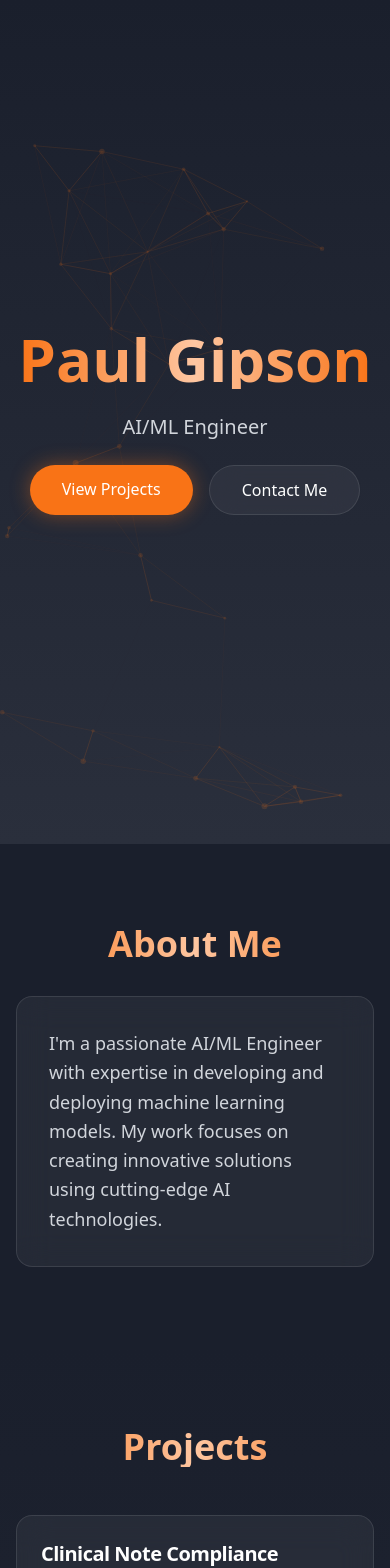
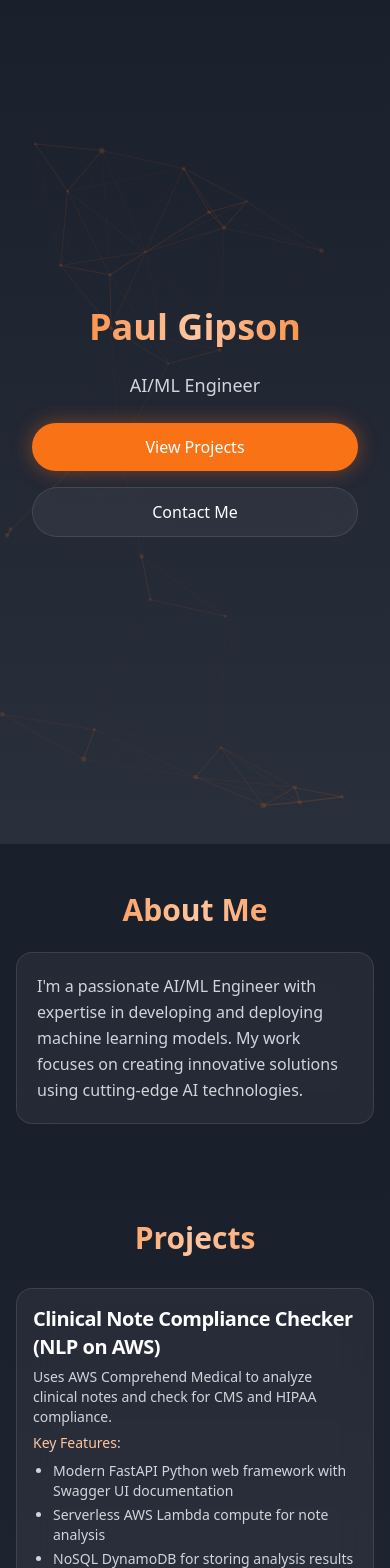
Before and after one commit to PaulCertified/main, a React (Vite) app: page / in a window 390 px wide. Shown: the top 1568 px of the page. Built offline with nearby package versions, Linux system fonts and the light colour scheme.

Commit message:
mobile responsive

```diff
--- a/src/components/AboutSection.tsx
+++ b/src/components/AboutSection.tsx
@@ -2,7 +2,7 @@ import { motion } from "framer-motion";
 
 const AboutSection = () => {
   return (
-    <section className="py-20 bg-[#1A1F2C]">
+    <section className="py-12 sm:py-16 md:py-20 bg-[#1A1F2C]">
       <div className="container mx-auto px-4">
         <motion.div
           initial={{ opacity: 0, y: 20 }}
@@ -11,11 +11,11 @@ const AboutSection = () => {
           viewport={{ once: true }}
           className="max-w-3xl mx-auto"
         >
-          <h2 className="text-4xl font-bold text-center mb-8 bg-clip-text text-transparent bg-gradient-to-r from-primary via-primary-light to-primary">
+          <h2 className="text-3xl sm:text-4xl font-bold text-center mb-6 sm:mb-8 bg-clip-text text-transparent bg-gradient-to-r from-primary via-primary-light to-primary">
             About Me
           </h2>
-          <div className="glass-effect p-8 rounded-lg">
-            <p className="text-lg text-gray-300 leading-relaxed">
+          <div className="glass-effect p-5 sm:p-8 rounded-lg">
+            <p className="text-base sm:text-lg text-gray-300 leading-relaxed">
               I'm a passionate AI/ML Engineer with expertise in developing and deploying machine learning models.
               My work focuses on creating innovative solutions using cutting-edge AI technologies.
             </p>
--- a/src/components/ContactSection.tsx
+++ b/src/components/ContactSection.tsx
@@ -1,4 +1,3 @@
-
 import { motion } from "framer-motion";
 import { Button } from "@/components/ui/button";
 import { Input } from "@/components/ui/input";
@@ -55,7 +54,7 @@ const ContactSection = () => {
   };
 
   return (
-    <section id="contact" className="py-20 bg-[#1A1F2C]">
+    <section id="contact" className="py-12 sm:py-16 md:py-20 bg-[#1A1F2C]">
       <div className="container mx-auto px-4">
         <motion.div
           initial={{ opacity: 0, y: 20 }}
@@ -64,10 +63,10 @@ const ContactSection = () => {
           viewport={{ once: true }}
           className="max-w-xl mx-auto"
         >
-          <h2 className="text-4xl font-bold text-center mb-8 bg-clip-text text-transparent bg-gradient-to-r from-primary via-primary-light to-primary">
+          <h2 className="text-3xl sm:text-4xl font-bold text-center mb-6 sm:mb-8 bg-clip-text text-transparent bg-gradient-to-r from-primary via-primary-light to-primary">
             Get in Touch
           </h2>
-          <div className="flex justify-center gap-6 mb-12">
+          <div className="flex justify-center gap-6 mb-8 sm:mb-12">
             <a href="mailto:paul.gipson@example.com" className="text-gray-300 hover:text-primary transition-colors duration-300">
               <Mail size={24} />
             </a>
@@ -78,8 +77,8 @@ const ContactSection = () => {
               <Github size={24} />
             </a>
           </div>
-          <div className="glass-effect p-8 rounded-lg">
-            <form onSubmit={handleSubmit} className="space-y-6">
+          <div className="glass-effect p-5 sm:p-8 rounded-lg">
+            <form onSubmit={handleSubmit} className="space-y-4 sm:space-y-6">
               <div>
                 <Input
                   type="text"
@@ -109,7 +108,7 @@ const ContactSection = () => {
                   value={formData.message}
                   onChange={handleInputChange}
                   required
-                  className="bg-white/5 border-white/10 text-white placeholder:text-gray-400 min-h-[150px]"
+                  className="bg-white/5 border-white/10 text-white placeholder:text-gray-400 min-h-[120px] sm:min-h-[150px]"
                 />
               </div>
               <Button
--- a/src/components/HeroSection.tsx
+++ b/src/components/HeroSection.tsx
@@ -7,7 +7,7 @@ const HeroSection = () => {
       <div className="absolute inset-0 opacity-50">
         <ParticleBackground />
       </div>
-      <div className="relative z-10 container mx-auto px-4 text-center">
+      <div className="relative z-10 container mx-auto px-4 py-8 text-center">
         <motion.div
           initial={{ opacity: 0, y: 20 }}
           animate={{ opacity: 1, y: 0 }}
@@ -15,7 +15,7 @@ const HeroSection = () => {
           className="space-y-6"
         >
           <motion.h1
-            className="text-6xl md:text-8xl font-bold bg-clip-text text-transparent bg-gradient-to-r from-primary via-primary-light to-primary"
+            className="text-4xl sm:text-5xl md:text-6xl lg:text-8xl font-bold bg-clip-text text-transparent bg-gradient-to-r from-primary via-primary-light to-primary"
             initial={{ opacity: 0, y: 20 }}
             animate={{ opacity: 1, y: 0 }}
             transition={{ duration: 0.8, delay: 0.2 }}
@@ -23,7 +23,7 @@ const HeroSection = () => {
             Paul Gipson
           </motion.h1>
           <motion.p
-            className="text-xl md:text-2xl text-gray-300 font-light"
+            className="text-lg sm:text-xl md:text-2xl text-gray-300 font-light"
             initial={{ opacity: 0, y: 20 }}
             animate={{ opacity: 1, y: 0 }}
             transition={{ duration: 0.8, delay: 0.4 }}
@@ -34,7 +34,7 @@ const HeroSection = () => {
             initial={{ opacity: 0, y: 20 }}
             animate={{ opacity: 1, y: 0 }}
             transition={{ duration: 0.8, delay: 0.6 }}
-            className="flex justify-center gap-4"
+            className="flex flex-col sm:flex-row justify-center gap-4 px-4"
           >
             <a href="#projects" className="px-8 py-3 rounded-full bg-primary text-white neon-glow hover:bg-primary/90 transition-all duration-300">
               View Projects
--- a/src/components/ProjectsSection.tsx
+++ b/src/components/ProjectsSection.tsx
@@ -1,4 +1,3 @@
-
 import { motion } from "framer-motion";
 import { Card, CardHeader, CardTitle, CardDescription } from "@/components/ui/card";
 
@@ -42,18 +41,18 @@ const projects = [
 
 const ProjectsSection = () => {
   return (
-    <section id="projects" className="py-20 bg-gradient-to-b from-[#1A1F2C] to-[#2A2F3C]">
+    <section id="projects" className="py-12 sm:py-16 md:py-20 bg-gradient-to-b from-[#1A1F2C] to-[#2A2F3C]">
       <div className="container mx-auto px-4">
         <motion.h2
           initial={{ opacity: 0, y: 20 }}
           whileInView={{ opacity: 1, y: 0 }}
           transition={{ duration: 0.5 }}
           viewport={{ once: true }}
-          className="text-4xl font-bold text-center mb-12 bg-clip-text text-transparent bg-gradient-to-r from-primary via-primary-light to-primary"
+          className="text-3xl sm:text-4xl font-bold text-center mb-8 sm:mb-12 bg-clip-text text-transparent bg-gradient-to-r from-primary via-primary-light to-primary"
         >
           Projects
         </motion.h2>
-        <div className="grid grid-cols-1 md:grid-cols-2 gap-8">
+        <div className="grid grid-cols-1 sm:grid-cols-2 gap-6 md:gap-8">
           {projects.map((project, index) => (
             <motion.div
               key={index}
@@ -63,7 +62,7 @@ const ProjectsSection = () => {
               viewport={{ once: true }}
             >
               <Card className="glass-effect hover:shadow-glow transition-all duration-300 h-full">
-                <CardHeader>
+                <CardHeader className="p-4 sm:p-6">
                   <CardTitle className="text-xl font-semibold text-white">{project.title}</CardTitle>
                   <CardDescription className="text-gray-300 mb-4">{project.description}</CardDescription>
 
@@ -82,7 +81,7 @@ const ProjectsSection = () => {
                     {project.tech.map((tech) => (
                       <span
                         key={tech}
-                        className="px-3 py-1 rounded-full text-sm bg-primary/10 text-primary-light border border-primary/20"
+                        className="px-2 sm:px-3 py-1 rounded-full text-xs sm:text-sm bg-primary/10 text-primary-light border border-primary/20"
                       >
                         {tech}
                       </span>
--- a/src/components/SkillsSection.tsx
+++ b/src/components/SkillsSection.tsx
@@ -11,19 +11,19 @@ const skills = [
 
 const SkillsSection = () => {
   return (
-    <section className="py-20 bg-[#2A2F3C]">
+    <section className="py-12 sm:py-16 md:py-20 bg-[#2A2F3C]">
       <div className="container mx-auto px-4">
         <motion.h2
           initial={{ opacity: 0, y: 20 }}
           whileInView={{ opacity: 1, y: 0 }}
           transition={{ duration: 0.5 }}
           viewport={{ once: true }}
-          className="text-4xl font-bold text-center mb-12 bg-clip-text text-transparent bg-gradient-to-r from-primary via-primary-light to-primary"
+          className="text-3xl sm:text-4xl font-bold text-center mb-8 sm:mb-12 bg-clip-text text-transparent bg-gradient-to-r from-primary via-primary-light to-primary"
         >
           Skills
         </motion.h2>
-        <div className="max-w-3xl mx-auto glass-effect p-8 rounded-lg">
-          <div className="space-y-6">
+        <div className="max-w-3xl mx-auto glass-effect p-5 sm:p-8 rounded-lg">
+          <div className="space-y-4 sm:space-y-6">
             {skills.map((skill, index) => (
               <motion.div
                 key={skill.name}
@@ -32,9 +32,9 @@ const SkillsSection = () => {
                 transition={{ duration: 0.5, delay: index * 0.1 }}
                 viewport={{ once: true }}
               >
-                <div className="flex items-center gap-4">
-                  <span className="w-32 text-gray-300 font-medium">{skill.name}</span>
-                  <div className="flex-1 bg-white/5 rounded-full h-3">
+                <div className="flex flex-col sm:flex-row sm:items-center gap-2 sm:gap-4">
+                  <span className="text-sm sm:text-base w-full sm:w-32 text-gray-300 font-medium">{skill.name}</span>
+                  <div className="flex-1 bg-white/5 rounded-full h-2 sm:h-3">
                     <motion.div
                       className="h-full rounded-full bg-gradient-to-r from-primary to-primary-light"
                       initial={{ width: 0 }}
@@ -43,7 +43,7 @@ const SkillsSection = () => {
                       viewport={{ once: true }}
                     />
                   </div>
-                  <span className="w-12 text-gray-300 font-medium">{skill.level}%</span>
+                  <span className="text-sm sm:text-base w-12 text-right text-gray-300 font-medium">{skill.level}%</span>
                 </div>
               </motion.div>
             ))}
```
Also changed, not shown: 1 other file (tests, documents, lock files or other folders).
